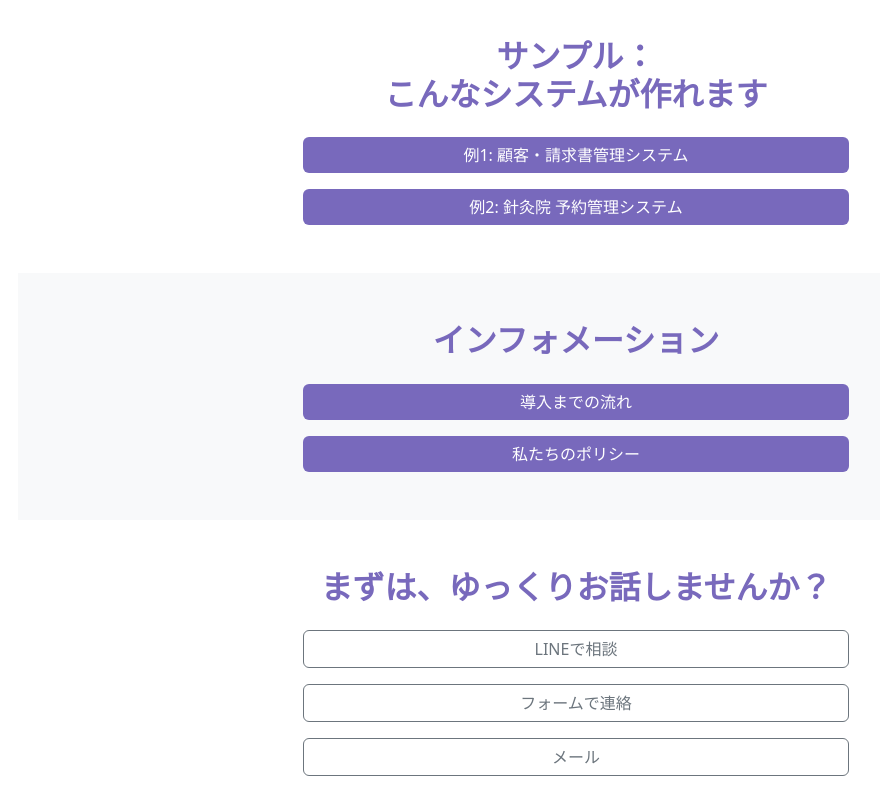
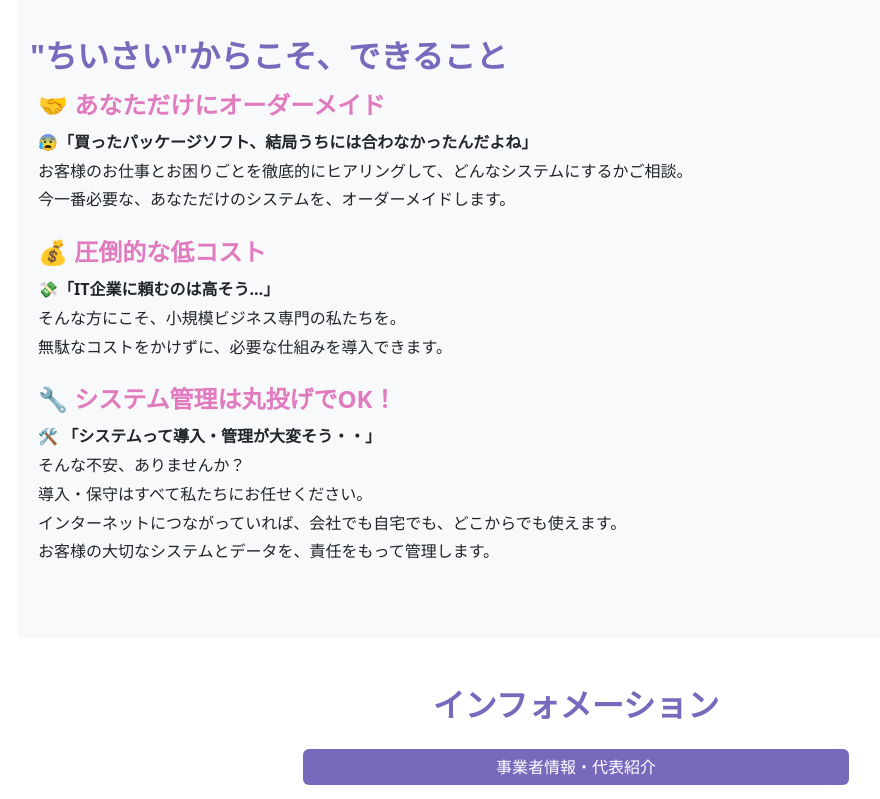
Before and after one commit to ogawa-gorilla/lp, a Next.js app: page / in a window 1280 px wide. Shown: the part 2500-3299 px from the top of the page, without its empty margins (64-944 px from the left). Built offline with nearby package versions, Linux system fonts and the light colour scheme.

Commit message:
LPを更新

```diff
--- /dev/null
+++ b/src/app/aboutus/style.css
@@ -0,0 +1,62 @@
+.hero {
+    background-color: var(--main-color);
+    color: white;
+    padding: 60px 20px;
+    text-align: center;
+}
+.section-title {
+    color: var(--main-color);
+    font-weight: bold;
+}
+.icon {
+    font-size: 1.2em;
+    margin-right: 5px;
+}
+.indented-list {
+    padding-left: 1.5rem; /* または 2rem に調整可能 */
+}
+.indented-list li {
+    margin-bottom: 0.5rem;
+    background-color: #f4f1ff;
+}
+.text-subheadline {
+    color: #e07bbf;
+}
+.text-price {
+    color: #a030cc;
+    font-weight: bold;
+}
+
+/* ページ4の見出し背景色（帯） */
+.page4-heading {
+    background-color: #f8f9fa;
+    padding: 12px 16px;
+    border-left: 4px solid var(--main-color);
+    margin-bottom: 16px;
+    border-radius: 4px;
+}
+
+/* ページ4の本文スタイル */
+.page4-content {
+    padding-right: 20px;
+    line-height: 1.8;
+    margin-bottom: 20px;
+}
+
+.page4-content p {
+    margin-bottom: 12px;
+    text-align: justify;
+}
+
+/* アニメーション初期状態 */
+.animate-on-scroll {
+    opacity: 0;
+    transform: translateY(30px);
+    transition: opacity 0.6s ease-out, transform 0.6s ease-out;
+}
+
+/* スクロール表示時の状態 */
+.animate-on-scroll.show {
+    opacity: 1;
+    transform: translateY(0);
+}
--- a/src/app/page.tsx
+++ b/src/app/page.tsx
@@ -192,48 +192,83 @@ export default function Home() {
                         </div>
                     </div>
                 </section>
-                {/* ページ5 */}
-                <section className="py-5 text-center">
+                {/* ページ4 */}
+                <section className="bg-light py-5">
                     <div className="container">
-                        <h2 className="section-title mb-4">
-                            サンプル：
-                            <br />
-                            こんなシステムが作れます
+                        <h2 className="section-title mb-3">
+                            "ちいさい"からこそ、できること
                         </h2>
-                        <div className="d-grid gap-3 col-12 col-md-6 mx-auto">
-                            <button
-                                className="btn btn-purple"
-                                onClick={() => {
-                                    window.open(
-                                        'http://www.chii-yasan.com:3010/',
-                                        '_blank'
-                                    )
-                                }}
-                            >
-                                例1: 顧客・請求書管理システム
-                            </button>
-                            <button
-                                className="btn btn-purple"
-                                onClick={() => {
-                                    window.open(
-                                        'http://www.chii-yasan.com:3020',
-                                        '_blank'
-                                    )
-                                }}
-                            >
-                                例2: 針灸院 予約管理システム
-                            </button>
+
+                        <div className="ms-2">
+                            <div className="mb-4">
+                                <h4 className="text-subheadline fw-bold subsection-heading">
+                                    🤝 あなただけにオーダーメイド
+                                </h4>
+                                <div className="page4-content">
+                                    <p>
+                                        <strong>
+                                            😰「買ったパッケージソフト、結局うちには合わなかったんだよね」
+                                        </strong>
+                                        <br />
+                                        お客様のお仕事とお困りごとを徹底的にヒアリングして、どんなシステムにするかご相談。
+                                        <br />
+                                        今一番必要な、あなただけのシステムを、オーダーメイドします。
+                                    </p>
+                                </div>
+                            </div>
+
+                            <div className="mb-4">
+                                <h4 className="text-subheadline fw-bold subsection-heading">
+                                    💰 圧倒的な低コスト
+                                </h4>
+                                <div className="page4-content">
+                                    <p>
+                                        <strong>
+                                            💸「IT企業に頼むのは高そう…」
+                                        </strong>
+                                        <br />
+                                        そんな方にこそ、小規模ビジネス専門の私たちを。
+                                        <br />
+                                        無駄なコストをかけずに、必要な仕組みを導入できます。
+                                    </p>
+                                </div>
+                            </div>
+
+                            <div className="mb-4">
+                                <h4 className="text-subheadline fw-bold subsection-heading">
+                                    🔧 システム管理は丸投げでOK！
+                                </h4>
+                                <div className="page4-content">
+                                    <p>
+                                        <strong>
+                                            🛠️
+                                            「システムって導入・管理が大変そう・・」
+                                        </strong>
+                                        <br />
+                                        そんな不安、ありませんか？
+                                        <br />
+                                        導入・保守はすべて私たちにお任せください。
+                                        <br />
+                                        インターネットにつながっていれば、会社でも自宅でも、どこからでも使えます。
+                                        <br />
+                                        お客様の大切なシステムとデータを、責任をもって管理します。
+                                    </p>
+                                </div>
+                            </div>
                         </div>
                     </div>
                 </section>
 
                 {/* ページ6 */}
-                <section className="py-5 text-center bg-light">
+                <section className="py-5 text-center">
                     <div className="container">
                         <h2 className="section-title mb-4">
                             インフォメーション
                         </h2>
                         <div className="d-grid gap-3 col-12 col-md-6 mx-auto">
+                            <a href="/aboutus" className="btn btn-purple">
+                                事業者情報・代表紹介
+                            </a>
                             <a href="/scheme" className="btn btn-purple">
                                 導入までの流れ
                             </a>
@@ -250,7 +285,7 @@ export default function Home() {
                     </div>
                 </section>
 
-                {/* ページ7 */}
+                {/* ページ8 */}
                 <section className="py-5 text-center">
                     <div className="container">
                         <h2 className="section-title mb-4">
```
Also changed, not shown: src/app/aboutus/page.tsx (added, +105 -0 lines).
